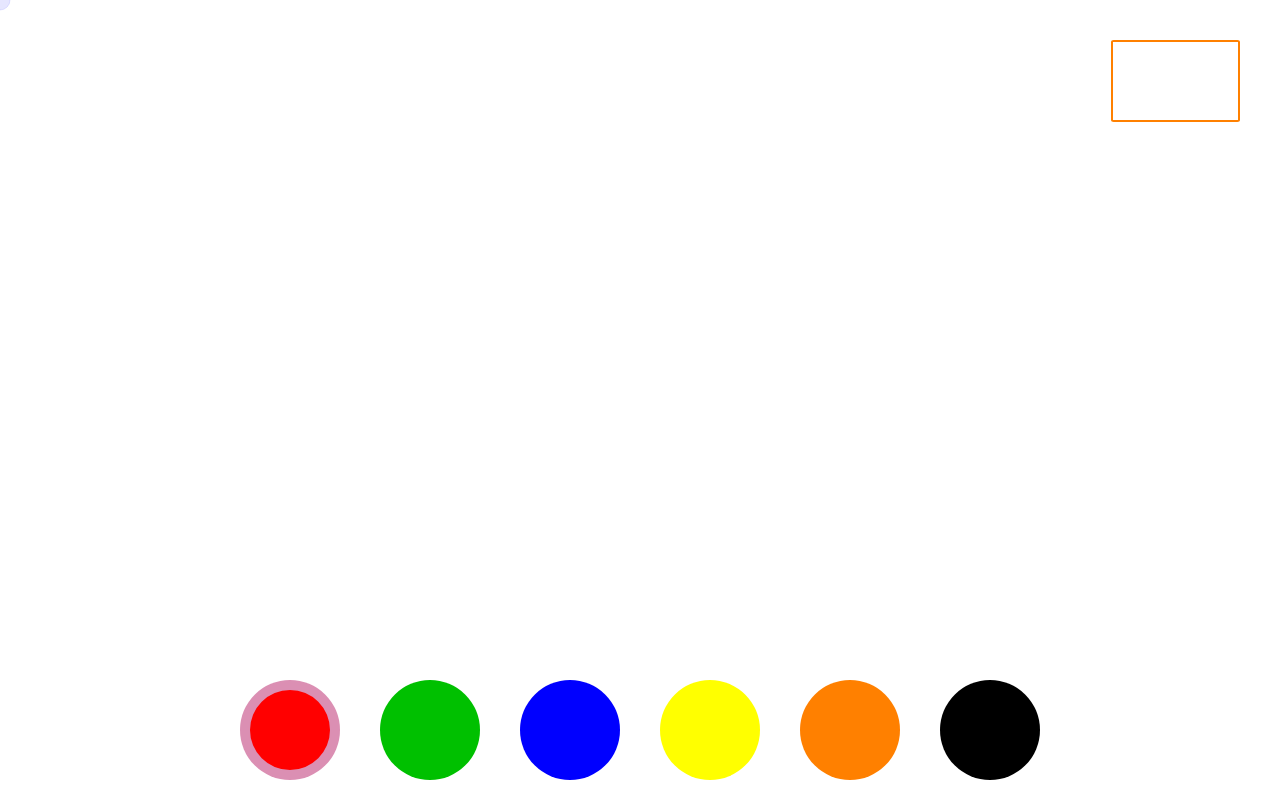
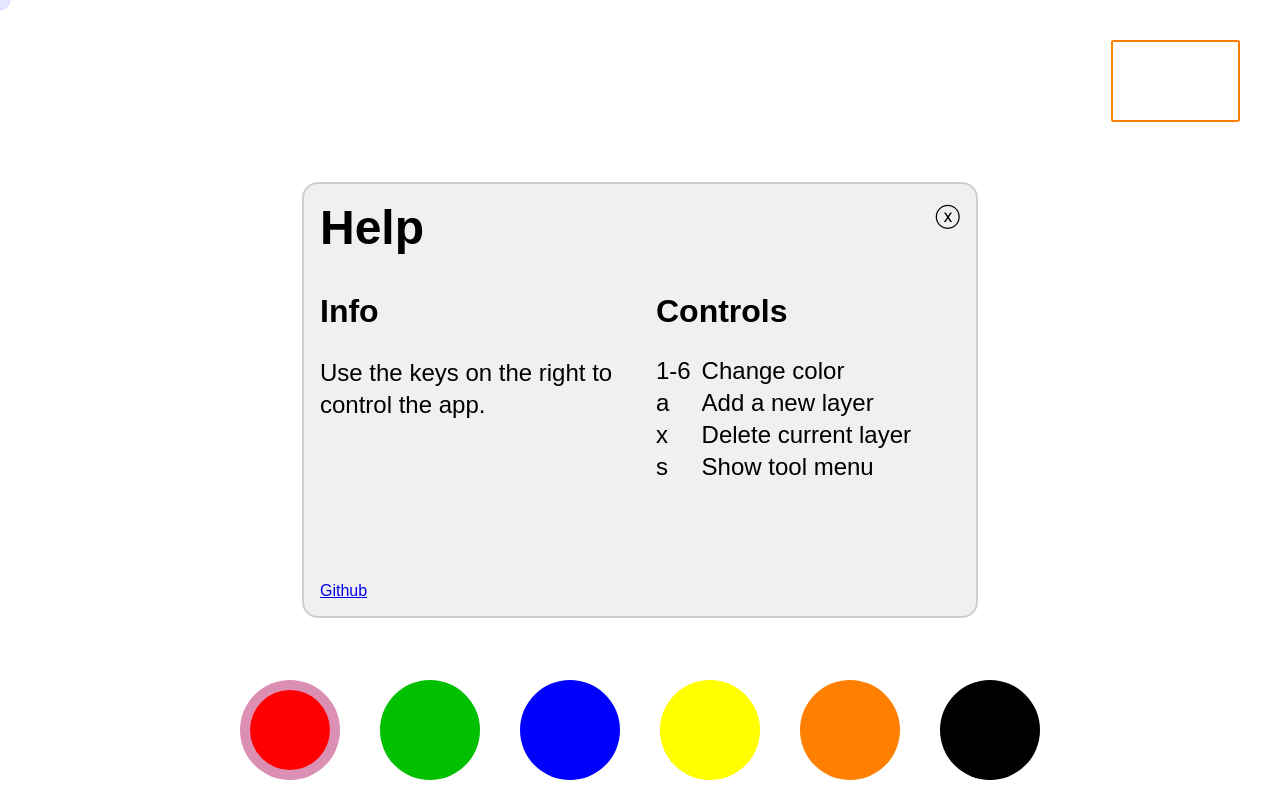
Before and after one commit to thepearson/whiteboard, a website built with webpack: page dist/index.html in a window 1280 px wide. Built offline with nearby package versions, Linux system fonts and the light colour scheme; what vector2d would draw is missing.

Commit message:
Added help

```diff
--- a/src/app.ts
+++ b/src/app.ts
@@ -106,8 +106,12 @@ export default class App {
     hud.addItem(layers);
     layers.build();
 
+    this.drawing.hud = hud;
 
-    this.drawing.hud = hud;
+    document.querySelector("#help #close")?.addEventListener('click', (event: Event) => {
+      const help = document.getElementById("help")
+      help?.classList.remove("visible");
+    });
 
     // Handle Keyboard events;
     const keyEventHandler = new KeyEvents(this.drawing)
--- a/src/drawing.ts
+++ b/src/drawing.ts
@@ -128,7 +128,7 @@ export default class Drawing {
    * @return  {void}
    */
   public removeLayer(id: number | undefined): void {
-    if (!id) {
+    if (id === undefined) {
       return;
     }
 
@@ -140,6 +140,7 @@ export default class Drawing {
       this.active_layer = this.layers.get(id + 1);
     } else {
       if (this.layers.size === 0) {
+        this.layers.clear();
         this.addLayer();
       } else {
         this.active_layer = this.layers.get(Math.min(...this.layers.keys()));
--- a/src/scss/styles.scss
+++ b/src/scss/styles.scss
@@ -68,3 +68,89 @@ body {
     background-color: rgba(255, 255, 255, 1.0);
   }
 }
+
+#help.visible {
+  font-family: Arial, Helvetica, sans-serif;
+  position: fixed;
+  left: 50%;
+  top: 50%;
+  transform: translate(-50%, -50%);
+  border: 2px solid #cdcdcd;
+  background-color: rgb(240, 240, 240);
+  width: 50%;
+  height: 50%;
+  border-radius: 1rem;
+  padding: 1rem;
+  display: flex;
+  flex-direction: column;
+
+  .header {
+    height: 8rem;
+    display: flex;
+    flex-direction: row;
+    justify-content: space-between;
+
+    button {
+      border: 0;
+      font-size: 1.5rem;
+      cursor: pointer;
+      height: 1rem;
+    }
+
+    h2 {
+      font-size: 3rem;
+    }
+  }
+
+  h3 {
+    font-size: 2rem;
+    height: 4rem;
+  }
+
+  .body {
+    display: flex;
+    flex-direction: row;
+    height: 100%;
+
+    .left {
+      width: 50%;
+      padding-right: 2rem;
+      p {
+        font-size: 1.5rem;
+        line-height: 2rem;
+      }
+    }
+
+    .right {
+      width: 50%;
+
+    dl.inline-flex {
+      display: flex;
+      flex-flow: row;
+      flex-wrap: wrap;
+      width: 100%;
+      /* set the container width*/
+      overflow: visible;
+    }
+
+    dl.inline-flex dt {
+      font-size: 1.5rem;
+      height: 2rem;
+      flex: 0 0 15%;
+      text-overflow: ellipsis;
+      overflow: hidden;
+    }
+
+    dl.inline-flex dd {
+      font-size: 1.5rem;
+      flex: 0 0 85%;
+      height: 2rem;
+      margin-left: auto;
+      text-align: left;
+      text-overflow: ellipsis;
+      overflow: hidden;
+    }
+    }
+  }
+
+}
--- a/src/util/key_events.ts
+++ b/src/util/key_events.ts
@@ -1,4 +1,5 @@
 import Drawing from '../drawing';
+import Palette from '../hud/palette';
 
 export default class KeyEvents {
 
@@ -9,13 +10,22 @@ export default class KeyEvents {
   }
 
   public handle(event: KeyboardEvent): void {
-    console.log(event);
     switch(event.key) {
-      case 't':
+      case 'a':
         this.drawing?.addLayer();
         break;
       case 'x':
         this.drawing?.removeLayer(this.drawing?.active_layer?.id)
+        break;
+      case '1':
+      case '2':
+      case '3':
+      case '4':
+      case '5':
+      case '6':
+        const palette: Palette = this.drawing?.hud?.getByName('palette') as Palette;
+        palette.setColorIndex(parseInt(event.key) - 1);
+        break;
     }
   }
 
```
Also changed, not shown: dist/index.html.
